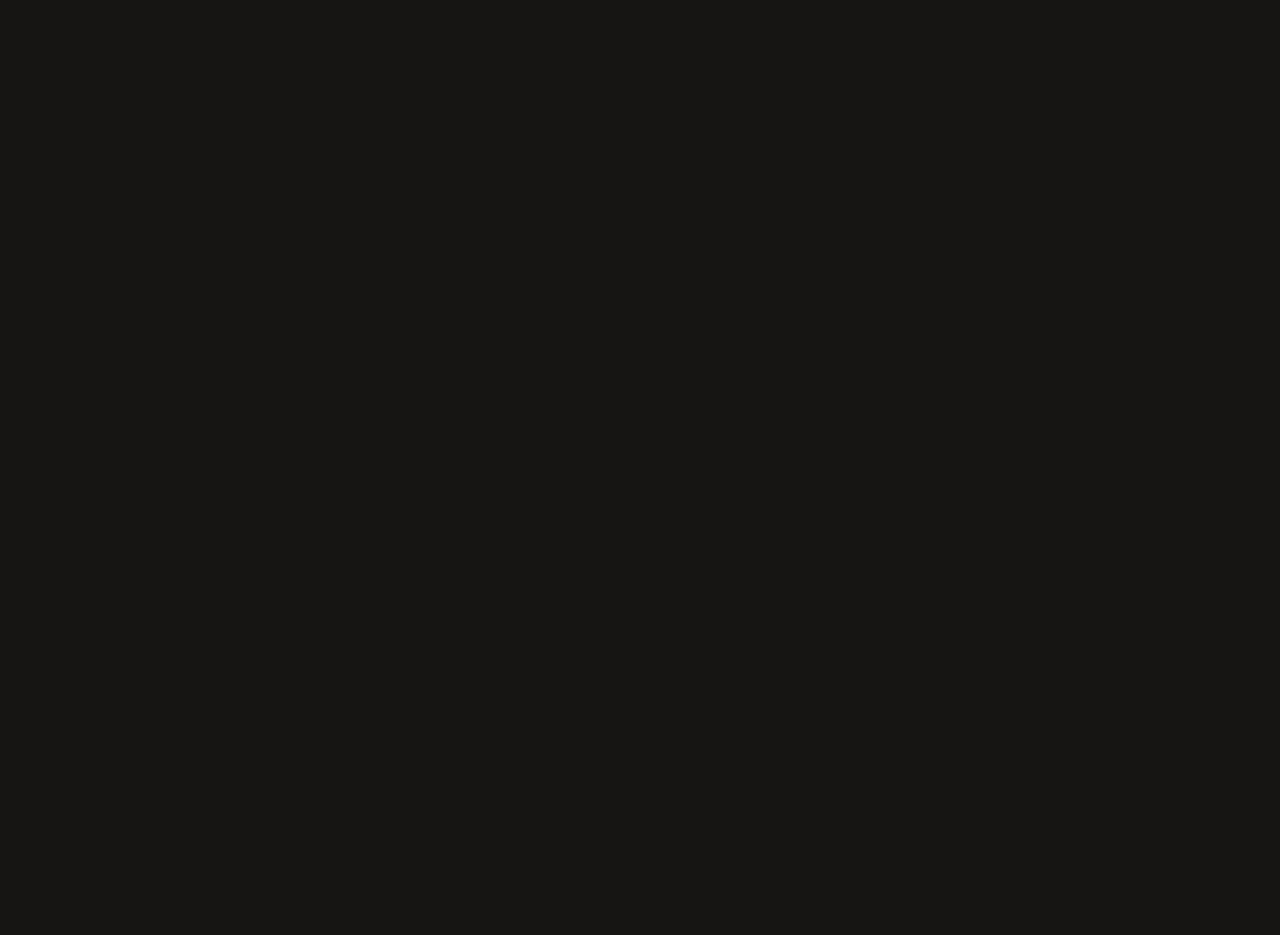
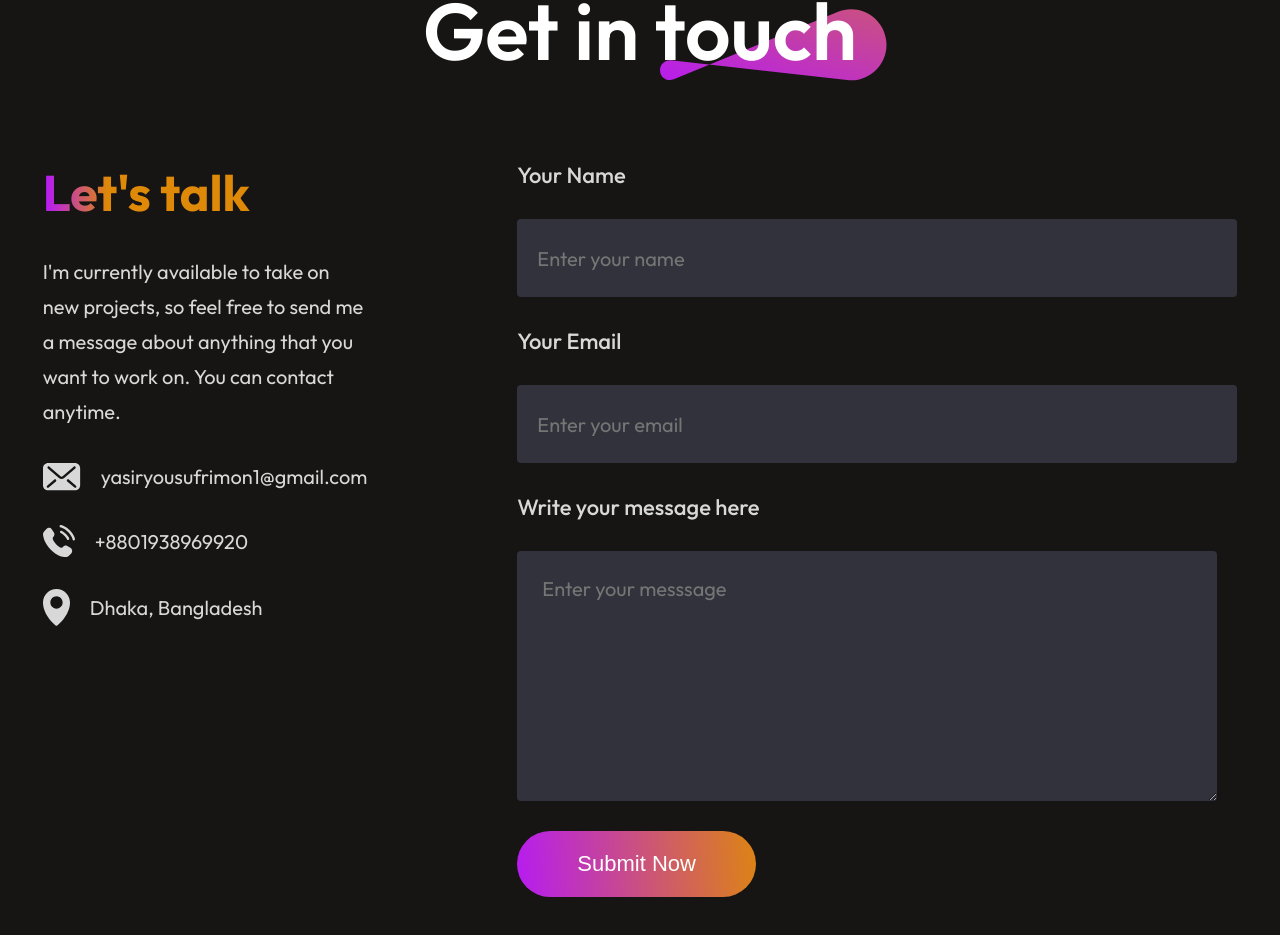
Before and after one commit to rimonyousuf/Portfolio, a React (Vite) app: page / in a window 1280 px wide. Shown: the part 3144-4079 px from the top of the page. Before the commit the page ends 3006 px from the top, so only its background shows below. Built offline with nearby package versions, Linux system fonts and the light colour scheme.

Commit message:
Contact section has been added

```diff
--- a/src/App.jsx
+++ b/src/App.jsx
@@ -1,4 +1,5 @@
 import About from "./Components/About/About"
+import Contact from "./Components/Contact/Contact"
 import Hero from "./Components/Hero/Hero"
 import Navbar from "./Components/Navbar/Navbar"
 import Services from "./Components/Services/Services"
@@ -11,6 +12,7 @@ function App() {
       <Hero></Hero>
       <About></About>
       <Services></Services>
+      <Contact></Contact>
     </>
   )
 }
--- /dev/null
+++ b/src/Components/Contact/Contact.css
@@ -0,0 +1,119 @@
+.contact {
+    display: flex;
+    flex-direction: column;
+    align-items: center;
+    justify-content: center;
+    gap: 80px;
+    margin: 80px 170px;
+}
+
+.contact-title {
+    position: relative;
+}
+
+.contact-title h2 {
+    padding: 0px 30px;
+    font-size: 80px;
+    font-weight: 600;
+}
+
+.contact-title img {
+    position: absolute;
+    bottom: 0;
+    right: 0;
+    z-index: -1;
+}
+
+.contact-section {
+    display: flex;
+    gap: 150px;
+}
+
+.contact-left {
+    display: flex;
+    flex-direction: column;
+    gap: 30px;
+}
+
+.contact-left h2 {
+    font-size: 50px;
+    font-weight: 700;
+    background: linear-gradient(270deg, #DF8908 80%, #B415FF 100%);
+    background-clip: text;
+    -webkit-background-clip: text;
+    -webkit-text-fill-color: transparent;
+}
+
+.contact-left p{
+    max-width: 550px;
+    color: #d8d8d8;
+    font-size: 20px;
+    line-height: 35px;
+}
+
+.contact-details{
+    display: flex;
+    flex-direction: column;
+    gap: 30px;
+    color: #d8d8d8;
+    font-size: 22px;
+}
+
+.contact-detail{
+    display: flex;
+    align-items: center;
+    gap: 20px;
+}
+
+.contact-right{
+    display: flex;
+    flex-direction: column;
+    align-items: start;
+    gap: 30px;
+}
+
+.contact-right label{
+    color: #d8d8d8;
+    font-size: 22px;
+    font-weight: 500;
+}
+
+.contact-right input{
+    border: none;
+    width: 700px;
+    height: 78px;
+    padding-left: 20px;
+    border-radius: 4px;
+    background: #32323c;
+    color: #a0a0a0;
+    font-family: Outfit;
+    font-size: 20px;
+}
+
+.contact-right textarea{
+    width: 650px;
+    border: none;
+    padding: 25px;
+    border-radius: 4px;
+    background-color: #32323c;
+    color: #a0a0a0;
+    font-family: Outfit;
+    font-size: 20px;
+}
+
+.contact-submit{
+    border: none;
+    color: white;
+    border-radius: 50px;
+    background: linear-gradient(264deg, #DF8908 -5.09%, #B415FF 106.28%);
+    font-size: 22px;
+    padding: 20px 60px;
+    margin-bottom: 50px;
+    cursor: pointer;
+    transition: 0.3s;
+}
+
+.contact-submit:hover{
+    transform: scale(1.1);
+    transition: 0.3s;
+}
--- /dev/null
+++ b/src/Components/Contact/Contact.jsx
@@ -0,0 +1,50 @@
+import './Contact.css';
+import theme_pattern from '../../assets/theme_pattern.svg';
+import mail_icon from '../../assets/mail_icon.svg';
+import location_icon from '../../assets/location_icon.svg';
+import call_icon from '../../assets/call_icon.svg';
+
+const Contact = () => {
+    return (
+        <div className='contact'>
+            <div className="contact-title">
+                <h2>Get in touch</h2>
+                <img src={theme_pattern} alt="" />
+            </div>
+            <div className="contact-section">
+                <div className="contact-left">
+                    <h2>Let's talk</h2>
+                    <p>I'm currently available to take on new projects, so feel free to send me a message about anything that you want to work on. You can contact anytime.</p>
+                    <div className="contact-details">
+                        <div className="contact-detail">
+                            <img src={mail_icon} alt="" />
+                            <p>yasiryousufrimon1@gmail.com</p>
+                        </div>
+                        <div className="contact-detail">
+                            <img src={call_icon} alt="" />
+                            <p>+8801938969920</p>
+                        </div>
+                        <div className="contact-detail">
+                            <img src={location_icon} alt="" />
+                            <p>Dhaka, Bangladesh</p>
+                        </div>
+                    </div>
+                </div>
+                <form className='contact-right'>
+                    <label htmlFor="">Your Name</label>
+                    <input type="text" placeholder='Enter your name' name="name" />
+
+                    <label htmlFor="">Your Email</label>
+                    <input type="email" placeholder='Enter your email' name="email" />
+
+                    <label htmlFor="">Write your message here</label>
+                    <textarea name="message" rows="8" placeholder='Enter your messsage'></textarea>
+
+                    <button type='submit' className="contact-submit">Submit Now</button>
+                </form>
+            </div>
+        </div>
+    );
+};
+
+export default Contact;
--- a/src/Components/Services/Services.css
+++ b/src/Components/Services/Services.css
@@ -13,7 +13,7 @@
 
 .services-title h2{
     padding: 0px 30px;
-    font-size: 50px;
+    font-size: 80px;
     font-weight: 600;
 }
 
```
